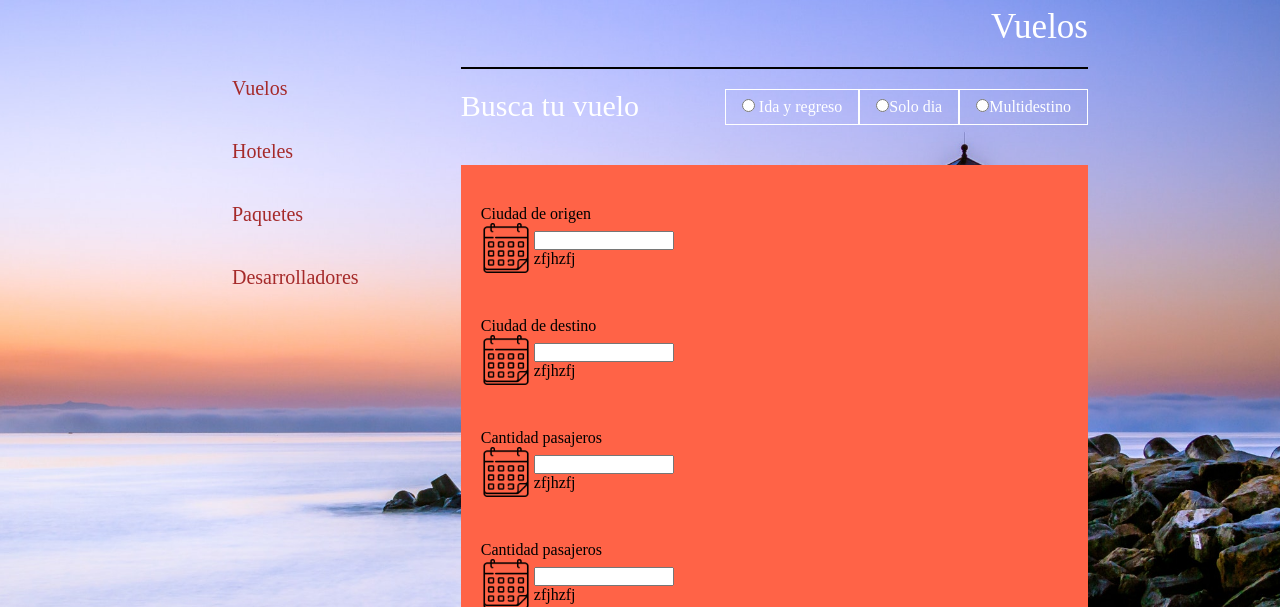
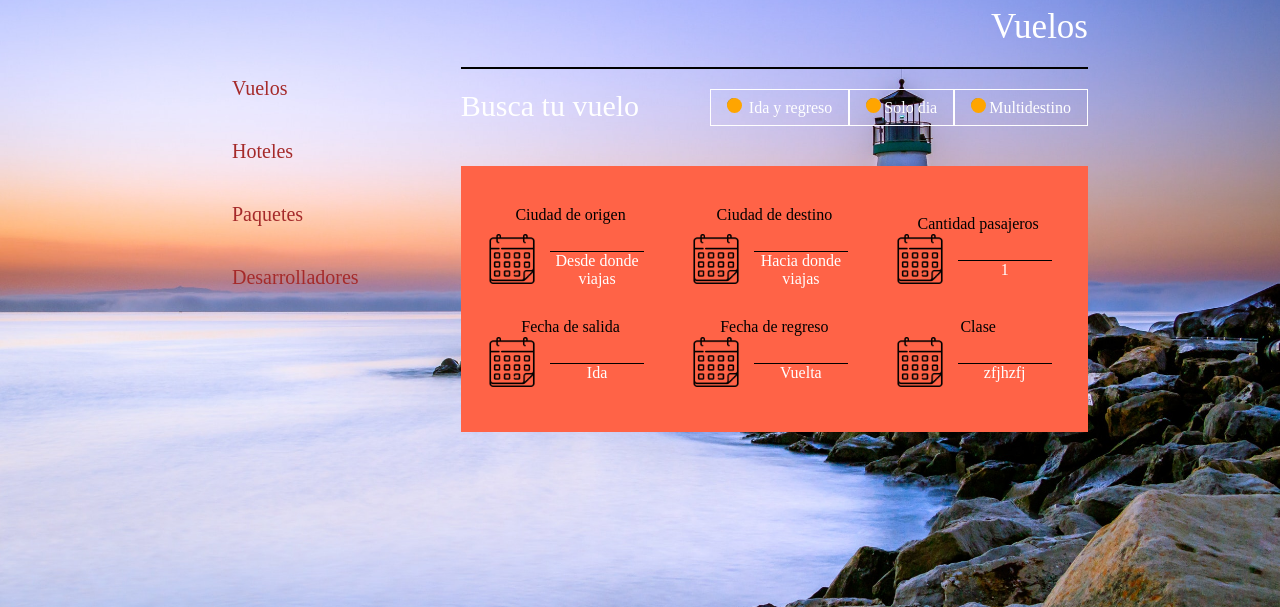
Before and after one commit to kira4489/Sprint, a plain HTML site: page index.html in a window 1280 px wide. Shown: the part 193-800 px from the top of the page. Drawn offline with Linux system fonts and the light colour scheme.

Commit message:
adding styles and divs

```diff
--- a/estilos.css
+++ b/estilos.css
@@ -66,6 +66,33 @@ nav ul li a:hover {
   color: white;
 }
 
+.search-list span {
+  margin-left: 5px;
+}
+
+input[type="radio"]::after {
+  width: 15px;
+  height: 15px;
+  border-radius: 15px;
+  position: relative;
+  background-color: orange;
+  content: "";
+  display: inline-block;
+  visibility: visible;
+}
+
+input[type="radio"]:checked:after {
+  width: 10px;
+  height: 10px;
+  border-radius: 15px;
+  position: relative;
+  background-color: black;
+  content: "";
+  display: inline-block;
+  visibility: visible;
+  border: 2px solid orange;
+}
+
 .search-pass p {
   font-size: 30px;
 }
@@ -102,34 +129,50 @@ nav ul li a:hover {
 .article-card form {
   display: flex;
   align-items: center;
-  justify-content: space-between;
+  justify-content: space-evenly;
   margin-top: 40px;
   flex-wrap: wrap;
   background-color: tomato;
-  padding: 20px 0px;
+  padding: 30px 0px;
 }
 
 .article-card-p {
-  padding: 20px;
+  width: 30%;
+  margin: 10px 0;
 }
 
-.article-img{
+.article-card-p p {
+  text-align: center;
+}
+
+.article-img {
   display: flex;
+  justify-content: center;
   align-items: center;
   gap: 3px;
 }
 
-.article-img img{
+.article-img img {
   width: 50px;
   height: 50px;
 }
 
-.article-input{
+.article-input {
   width: 50%;
+  margin: 10px;
+  text-align: center;
 }
 
-.article-input input{
+.article-input input {
   width: 100%;
+  border: 0;
+  outline: none;
+  border-bottom: 1px solid black;
+  background-color: transparent;
+}
+
+.article-input label{
+  color: white;
 }
 
 /* .flex-d{
--- a/index.html
+++ b/index.html
@@ -44,7 +44,7 @@
                 </figure>
                 <div class="article-input">
                   <input />
-                  <label>zfjhzfj </label>
+                  <label>Desde donde viajas</label>
                 </div>
               </div>
             </div>
@@ -56,7 +56,7 @@
                 </figure>
                 <div class="article-input">
                   <input />
-                  <label>zfjhzfj </label>
+                  <label>Hacia donde viajas </label>
                 </div>
               </div>
             </div>
@@ -68,36 +68,36 @@
                 </figure>
                 <div class="article-input">
                   <input />
-                  <label>zfjhzfj </label>
+                  <label>1 </label>
                 </div>
               </div>
             </div>
             <div class="article-card-p">
-              <p>Cantidad pasajeros</p>
+              <p>Fecha de salida</p>
               <div class="article-img">
                 <figure>
                   <img src="./calendario.png"/>
                 </figure>
                 <div class="article-input">
                   <input />
-                  <label>zfjhzfj </label>
+                  <label>Ida </label>
                 </div>
               </div>
             </div>
             <div class="article-card-p">
-              <p>Cantidad pasajeros</p>
+              <p>Fecha de regreso</p>
               <div class="article-img">
                 <figure>
                   <img src="./calendario.png"/>
                 </figure>
                 <div class="article-input">
                   <input />
-                  <label>zfjhzfj </label>
+                  <label>Vuelta </label>
                 </div>
               </div>
             </div>
             <div class="article-card-p">
-              <p>Cantidad pasajeros</p>
+              <p>Clase</p>
               <div class="article-img">
                 <figure>
                   <img src="./calendario.png"/>
```
